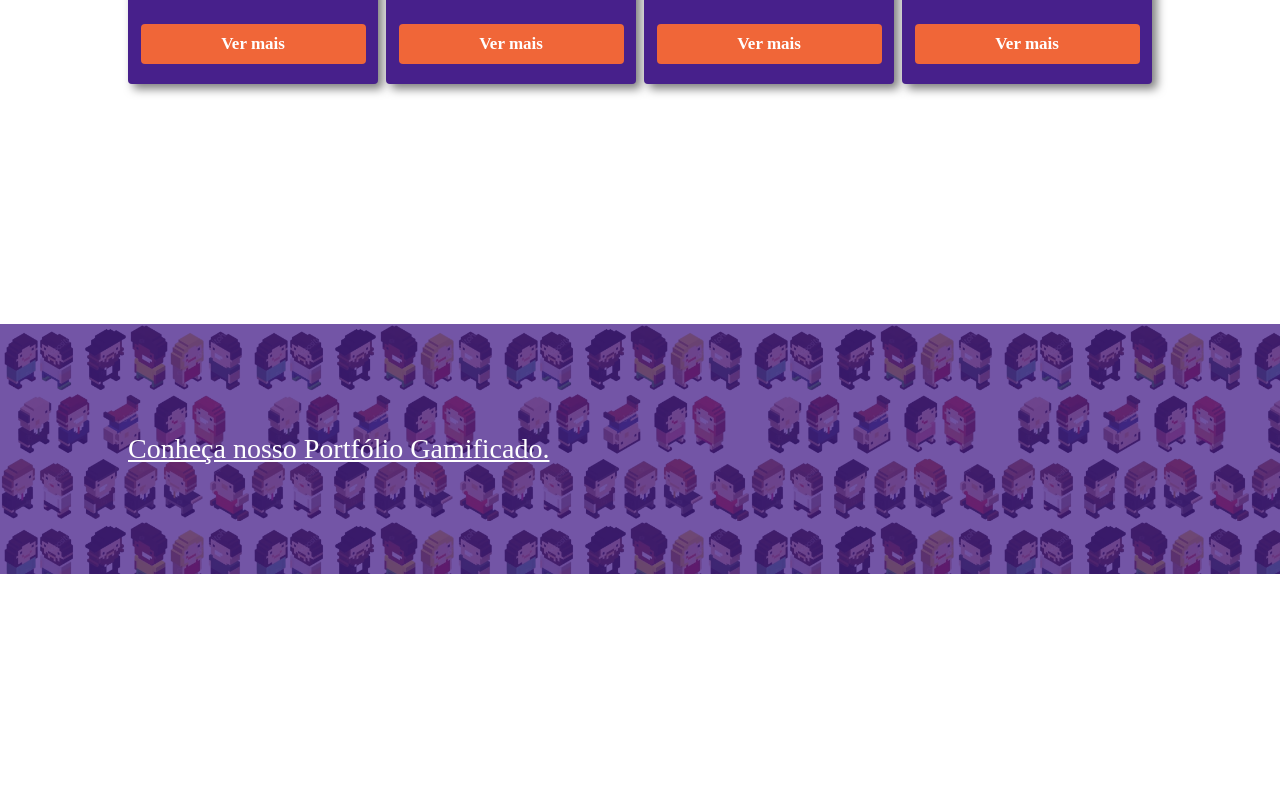
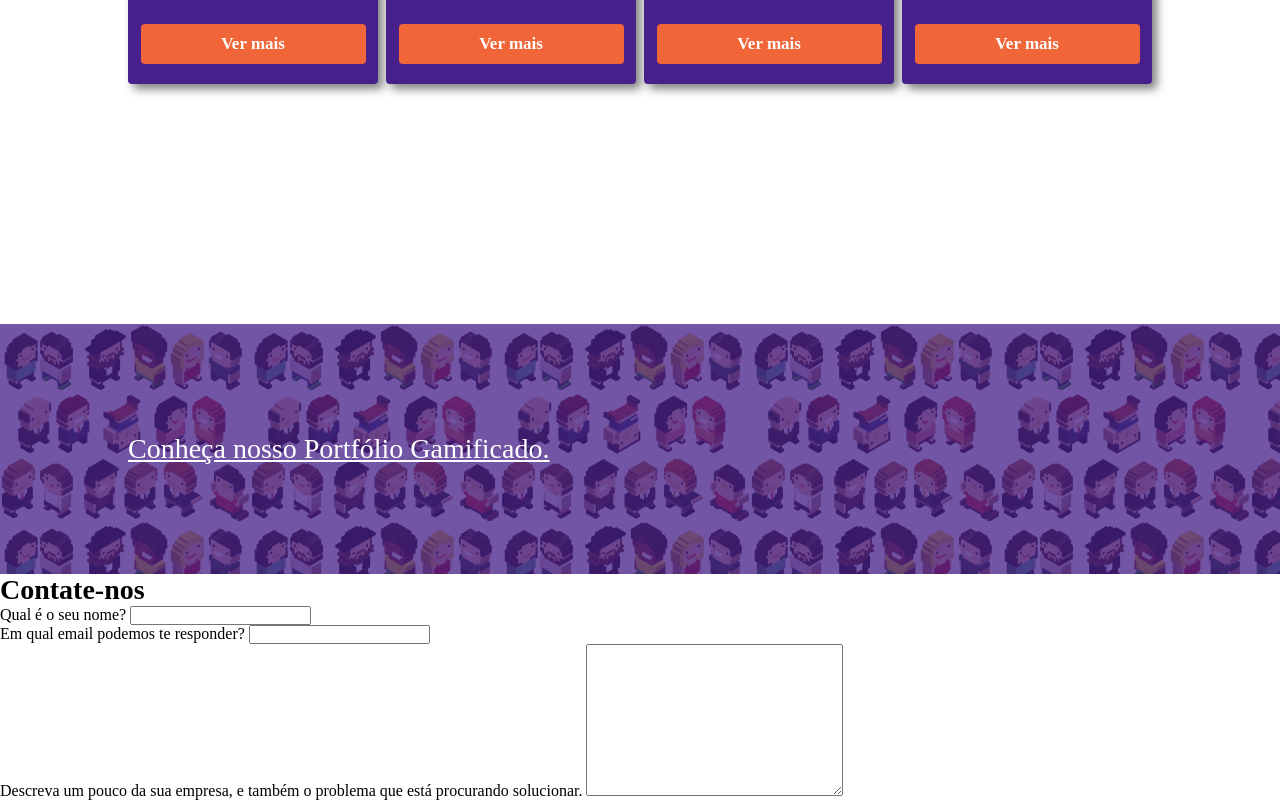
Before and after one commit to IgorAMoura/gamificaai, a plain HTML site: page index.html in a window 1280 px wide. Shown: the part 2018-2818 px from the top of the page. Before the commit the page ends 2592 px from the top, so only its background shows below. Drawn offline with Linux system fonts and the light colour scheme; a web font is replaced by a local one.

Commit message:
texto formulario

```diff
--- a/index.html
+++ b/index.html
@@ -72,6 +72,26 @@
             <a href="#">Conheça nosso Portfólio Gamificado.</a>
         </div>
     </section>
+
+    <section id="contato">
+        <h2>Contate-nos</h2>
+        <form>
+            <div class="campo">
+                <label for="">Qual é o seu nome?</label>
+                <input type="text">
+            </div>
+
+            <div class="campo">
+                <label for="">Em qual email podemos te responder?</label>
+                <input type="email">
+            </div>
+
+            <div class="campo-descrição">
+                <label for="">Descreva um pouco da sua empresa, e também o problema que está procurando solucionar.</label>
+            <textarea id="" cols="30" rows="10"></textarea>
+            </div>
+        </form>
+    </section>
 </body>
 
 </html>
```
